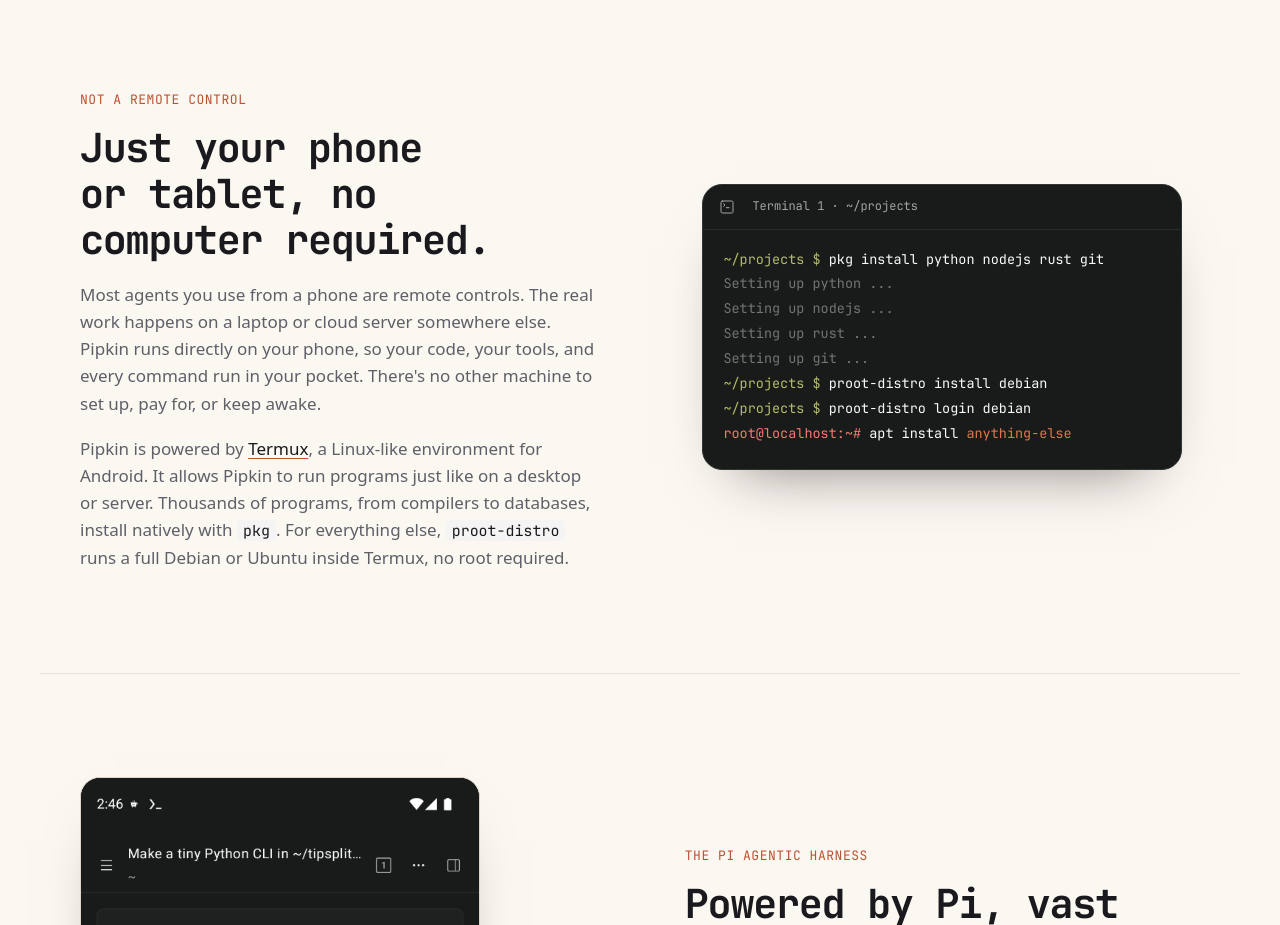
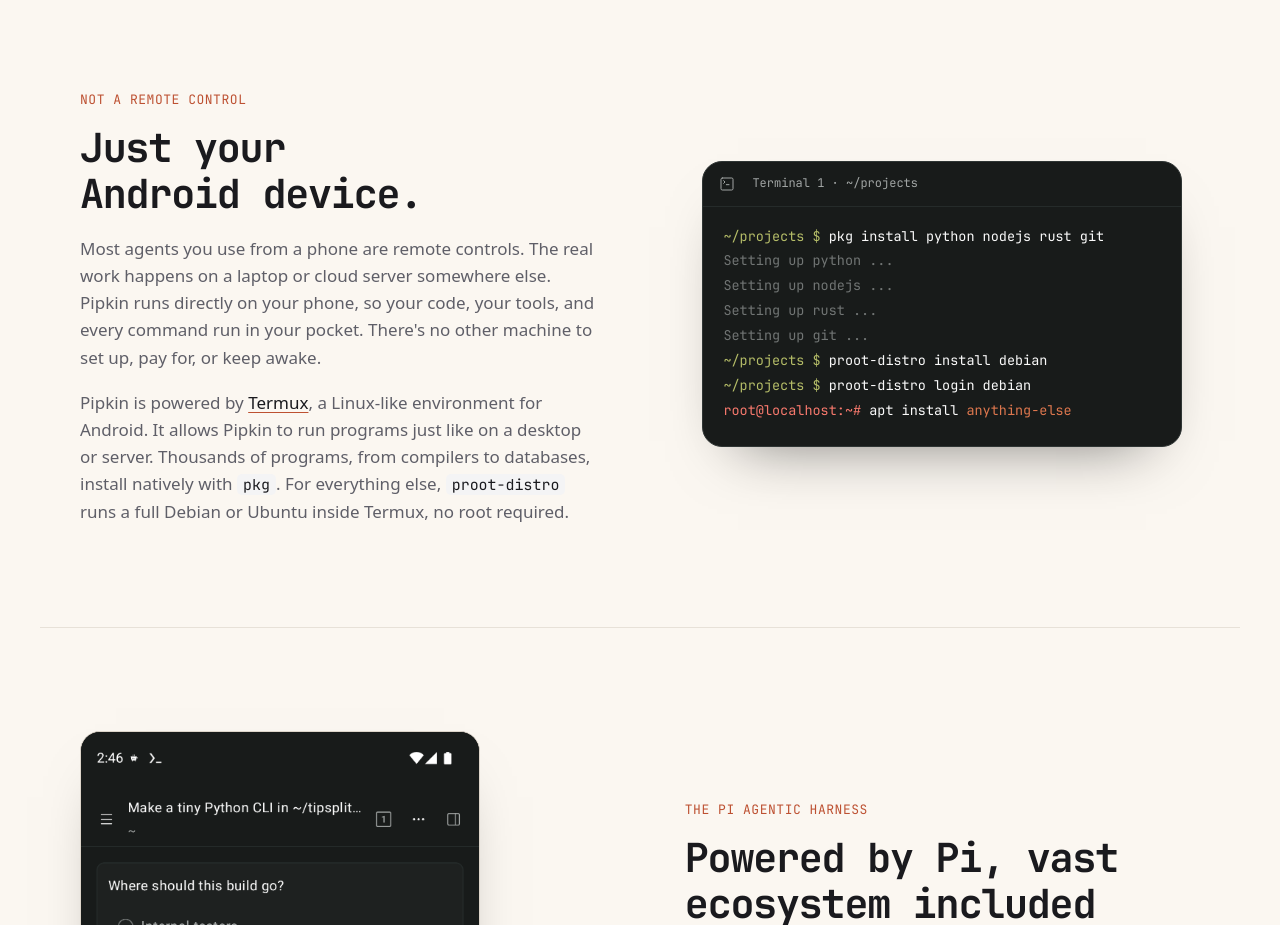
Before and after one commit to jeph/pipkin, an Astro site in the folder site/: page / in a window 1280 px wide. Shown: the part 900-1825 px from the top of the page. Built offline with nearby package versions, Linux system fonts and the light colour scheme; Astro itself is replaced by a stand-in of ours.

Commit message:
docs(site): shorten the on-device section title

```diff
--- a/site/src/pages/index.astro
+++ b/site/src/pages/index.astro
@@ -166,7 +166,7 @@
       <section class="feature container" id="on-device" aria-labelledby="on-device-title">
         <div class="feature-copy" data-reveal>
           <p class="eyebrow">Not a remote control</p>
-          <h2 id="on-device-title">Just your phone or tablet, no computer required.</h2>
+          <h2 id="on-device-title">Just your Android device.</h2>
           <p>
             Most agents you use from a phone are remote controls. The real work happens on a laptop or cloud server
             somewhere else. Pipkin runs directly on your phone, so your code, your tools, and every command run in your
```
